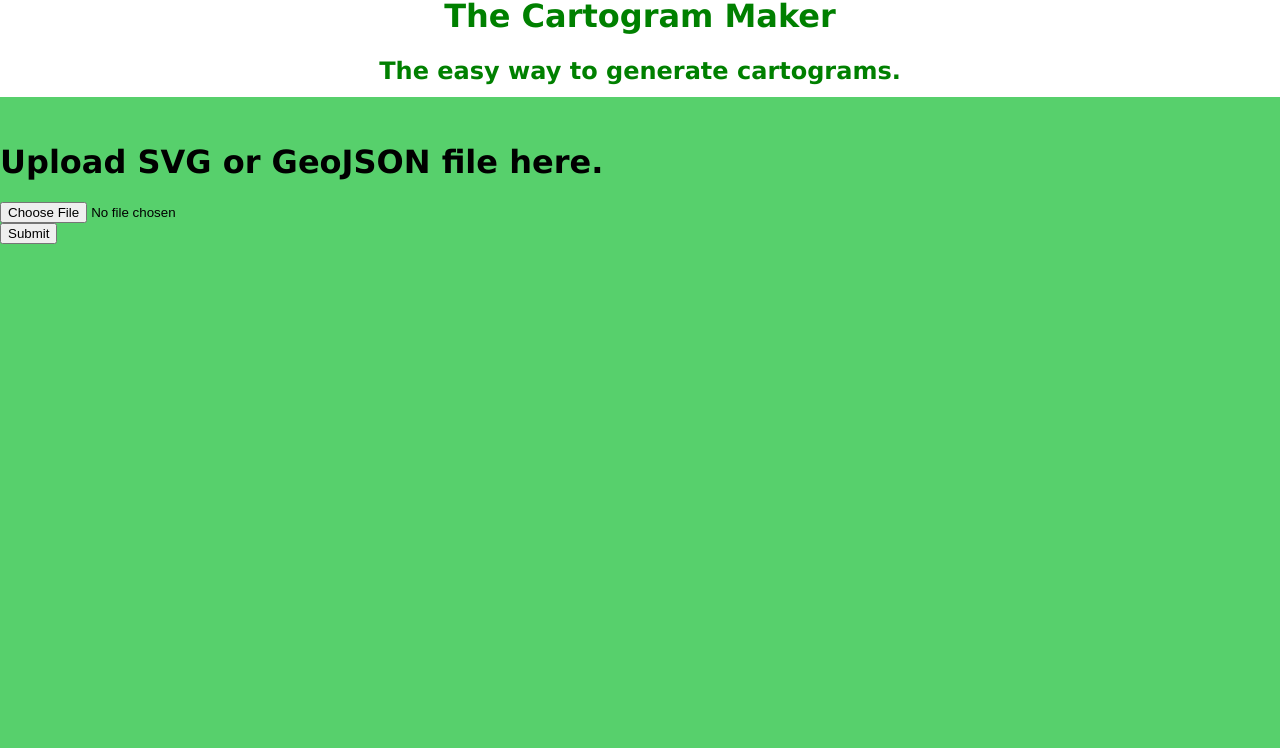
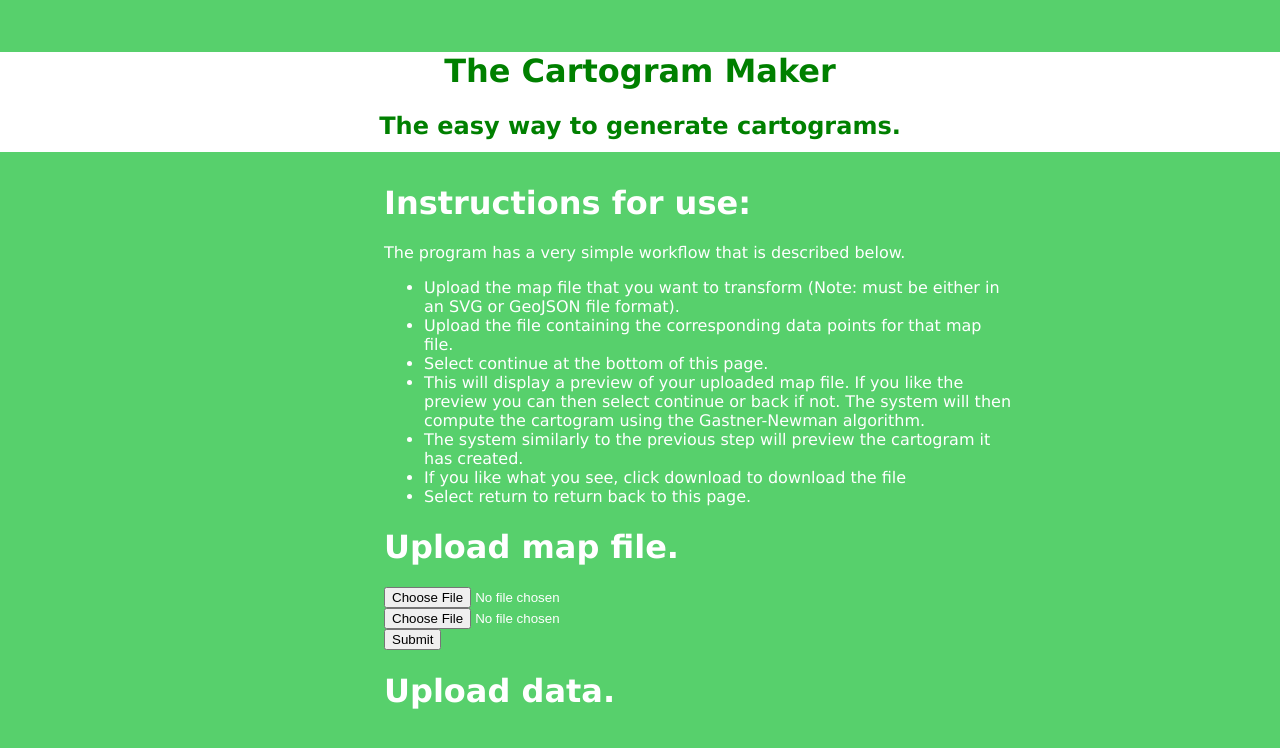
Before and after one commit to Multivin12/cartogramMaker, a plain HTML site: page public/index.html in a window 1280 px wide. Drawn offline with Linux system fonts and the light colour scheme.

Commit message:
Changed design of program

```diff
--- a/public/CSSFiles/index.css
+++ b/public/CSSFiles/index.css
@@ -1,14 +1,42 @@
-body {margin:0;padding:0;}
-html {height:100%;width:100%;}
+body {
+    margin:0;
+    padding:0;
+    width:100%;
+}
+html {
+    height:100%;
+    width:100%;
+}
 body{
+    height:100%;
+    font-family:'Verdana';
     background-color: #57d06c;
-    font-family:'Verdana';
+    text-align: center;
+    align-content: center;
+    display:inline-block;
 }
 header{
     background-color:white;
-    text-align: center;
     color:green;
     position:relative;
     top:-1.5em;
     height:100px;
 }
+#main{
+    background-color: #57d06c;
+    position:relative;
+    top:-2.87em;
+    color:white;
+    text-align:left;
+    left:30%;
+    width:70%;
+}
+#Instructions{
+    position:relative;
+    top:2em;
+    max-width:70%;
+}
+#mapFileUpload{
+    position:relative;
+    top:2em;
+}
--- a/public/index.html
+++ b/public/index.html
@@ -11,16 +11,36 @@
             <h2>The easy way to generate cartograms.</h2>
         </header>
 
-        <div id="Instructions">
+        <div id="main">
+            <div id="Instructions">
+                <h1> Instructions for use: </h1>
+                <p>The program has a very simple workflow that is described below.</p>
+                <ul>
+                    <li>Upload the map file that you want to transform (Note: must be either in an SVG or GeoJSON file format). </li>
+                    <li>Upload the file containing the corresponding data points for that map file.</li>
+                    <li>Select continue at the bottom of this page.</li>
+                    <li> This will display a preview of your uploaded map file. If you like the preview you can then select continue
+                        or back if not. The system will then compute the cartogram using the Gastner-Newman algorithm.
+                    </li>
+                    <li>The system similarly to the previous step will preview the cartogram it has created.</li>
+                    <li>If you like what you see, click download to download the file </li>
+                    <li>Select return to return back to this page.</li>
+                </ul>
+            </div>
 
-        </div>
+            <div id="mapFileUpload">
+                <h1> Upload map file. </h1>
 
-        <div id="fileUpload">
-            <h1> Upload SVG or GeoJSON file here. </h1>
-            <form action="fileupload" method="POST" enctype="multipart/form-data">
-                <input type="file" name="filetoupload" accept=".svg"> <br>
-                <input type="submit">
-            </form>
+                <form action="mapFileUpload" method="POST" enctype="multipart/form-data">
+                    <input type="file" name="filetoupload" accept=".svg"> <br>
+                    <input type="file" name="datafiletoupload" accept=".svg"> <br>
+                    <input type="submit">
+                </form>
+
+
+                <h1> Upload data. </h1>
+
+            </div>
         </div>
     </body>
 </html>
```
Also changed, not shown: createDensityGrid.js (added, +13 -0 lines), public/displayMapFile.html (added, +13 -0 lines), public/uploadSuc.html (deleted, +0 -10 lines), server.js (+6 -5 lines), Algorithm/GastnerNewmann/CreateDensityGrid.js (deleted), 2 other files.
